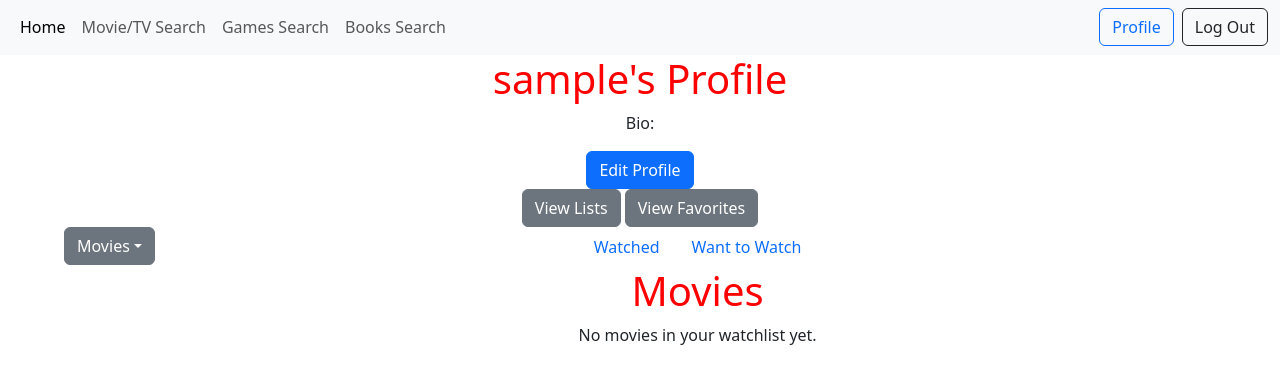
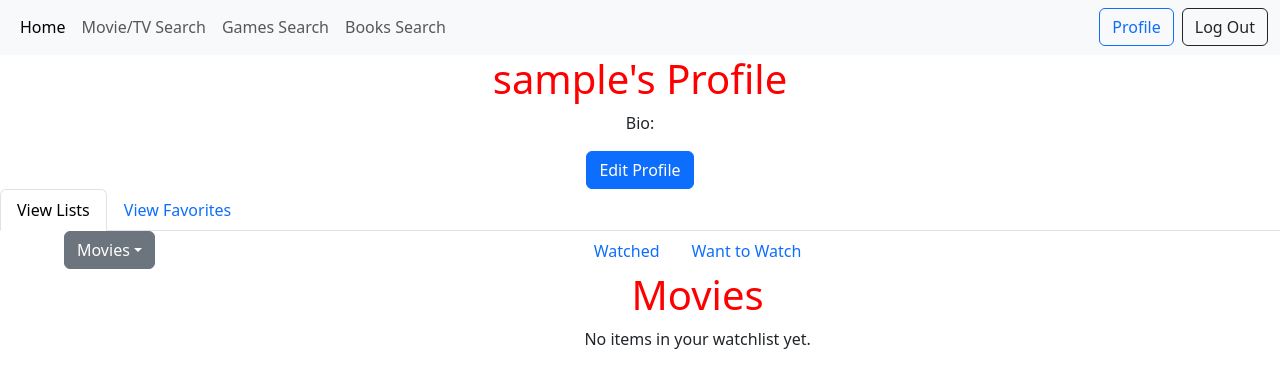
Before and after one commit to matereyes00/api_app, a Django app: page /profile/?lists=view_lists in a window 1280 px wide. Shown: the part 57-445 px from the top of the page. Run offline with Django 4.2, Linux system fonts and the light colour scheme; the visitor is signed in with stand-in values (Sample User, id 1); some libraries are stand-ins or nearby versions.

Commit message:
In accounts/, I added watchlist template files for the three categories: book, game, movie.
cleaned addRemoveButton and addRemoveModal

Renamed watchlist_futurepast to watchlist.

Added initial add_to_future_watchlist() functionality

```diff
--- /dev/null
+++ b/accounts/templates/profile/ProfileComponents/watchlist/watchlistRowMovie.html
@@ -0,0 +1,21 @@
+{% if watchlist %}
+    <div class="container">
+        <div class="row row-cols-1 row-cols-sm-2 row-cols-md-3 row-cols-lg-4 g-4">
+            {% for movie in watchlist|slice:"-4:" %}
+                <div class="col">
+                    <div class="card h-100" style="width: 18rem;">
+                        <img class="card-img-top"
+                        src="{{ movie.poster }}" alt="{{ movie.title }} Poster">
+                        <div class="card-body">
+                            <a href="{% url 'review_app:item_details' 'movies-tv' movie.title %}">
+                                <p class="card-text"><strong>{{ movie.title }}</strong> ({{ movie.year }})</p></a>
+                            <p class="card-text">Directed by: {{ movie.director }}</p>
+                        </div>
+                    </div>
+                </div>
+            {% endfor %}
+        </div>
+    </div>
+{% else %}
+    <p>No items in your watchlist yet.</p>
+{% endif %}
--- a/accounts/templates/profile/ProfileComponents/watchlist_futurepast.html
+++ /dev/null
@@ -1,185 +0,0 @@
-
-<div class='flex-right'>
-    {% if selected_display_watchlist_item == 'movie' %}
-        <form method="get" class="row1">
-            <input type="hidden" name="display_watchlist_item" value="movie">
-            <ul class="nav justify-content-center">
-                <li class="nav-item">
-                    <a class="nav-link active" aria-current="page" href="#">Watched</a>
-                </li>
-                <li class="nav-item">
-                    <a class="nav-link" href="#">Want to Watch</a>
-                </li>
-            </ul>
-        </form>
-
-        <div class="list-section movie-section row2">
-            <h1> Movies </h1>
-            {% if profile.watchlist_past.movies %}
-                <div class="container">
-                    <div class="row row-cols-1 row-cols-sm-2 row-cols-md-3 row-cols-lg-4 g-4">
-                        {% for movie in profile.watchlist_past.movies|slice:"-4:" %}
-                            <div class="col">
-                                <div class="card h-100" style="width: 18rem;">
-                                    <img class="card-img-top"
-                                    src="{{ movie.poster }}" alt="{{ movie.title }} Poster">
-                                    <div class="card-body">
-                                        <a href="{% url 'review_app:item_details' 'movies-tv' movie.title %}">
-                                            <p class="card-text"><strong>{{ movie.title }}</strong> ({{ movie.year }})</p></a>
-                                        <p class="card-text">Directed by: {{ movie.director }}</p>
-                                    </div>
-                                </div>
-                            </div>
-                        {% endfor %}
-                    </div>
-                </div>
-            {% else %}
-                <p>No movies in your watchlist yet.</p>
-            {% endif %}
-        </div>
-    {% elif  selected_display_watchlist_item == 'tvseries'%}
-        <form method="get" class="row1">
-            <input type="hidden" name="display_watchlist_item" value="tvseries">
-            <ul class="nav justify-content-center">
-                <li class="nav-item">
-                    <a class="nav-link active" aria-current="page" href="#">Watched</a>
-                </li>
-                <li class="nav-item">
-                    <a class="nav-link" href="#">Want to Watch</a>
-                </li>
-            </ul>
-        </form>
-        <div class="list-section tv-section">
-            <h1> TV </h1>
-            {% if profile.watchlist_past.tv %}
-                <div class="container">
-                    <div class="row row-cols-1 row-cols-sm-2 row-cols-md-3 row-cols-lg-4 g-4">
-                        {% for show in profile.watchlist_past.tv %}
-                            <div class="col">
-                                <div class="card h-100" style="width: 18rem;">
-                                    <img class="card-img-top" src="{{ show.poster }}" alt="{{ show.title }} Poster">
-                                    <div class="card-body">
-                                        <a href="{% url 'review_app:item_details' 'movies-tv' show.title %}">
-                                            <p class="card-text"><strong>{{ show.title }}</strong> ({{ show.year }})</p></a>
-                                        <p class="card-text">Directed by: {{ show.director }}</p>
-                                    </div>
-                                </div>
-                            </div>
-                        {% endfor %}
-                    </div>
-                </div>
-            {% else %}
-                <p>No shows in your watchlist yet.</p>
-            {% endif %}
-        </div>
-    {% elif  selected_display_watchlist_item == 'boardgame'%}
-        <form method="get" class="row1">
-            <input type="hidden" name="display_watchlist_item" value="boardgame">
-            <ul class="nav justify-content-center">
-                <li class="nav-item">
-                    <a class="nav-link active" aria-current="page" href="#">Played</a>
-                </li>
-                <li class="nav-item">
-                    <a class="nav-link" href="#">Want to Play</a>
-                </li>
-            </ul>
-        </form>
-        <div class="list-section boardgames-section">
-            <h1> Board Games </h1>
-            {% if profile.watchlist_past.games %}
-                {% comment %} <h1> {{ profile.watchlist_past.games}}</h1> {% endcomment %}
-                <div class="container">
-                    <div class="row row-cols-1 row-cols-sm-2 row-cols-md-3 row-cols-lg-4 g-4">
-                        {% for game in profile.watchlist_past.games|slice:"-4:" %}
-                            <div class="col">
-                                <div class="card h-100" style="width: 18rem;">
-                                    <img class="card-img-top"
-                                        src="{{ game.image }}"
-                                        alt="{{ game.name }} Poster">
-                                    <div class="card-body">
-                                        <a href="{% url 'review_app:item_details' 'games' game.gameID %}"><p class="card-text"><strong>{{ game.name }}</strong> ({{ game.yearpublished }})</p></a>
-                                    </div>
-                                </div>
-                            </div>
-                        {% endfor %}
-                    </div>
-                </div>
-            {% else %}
-                <p>No games in your watchlist yet.</p>
-            {% endif %}
-        </div>
-    {% elif selected_display_watchlist_item == 'videogame' %}
-        {% comment %} <form method="get"></form> {% endcomment %}
-        <form method="get" class="row1">
-            <input type="hidden" name="display_watchlist_item" value="videogame">
-            <ul class="nav justify-content-center">
-                <li class="nav-item">
-                    <a class="nav-link active" aria-current="page" href="#">Played</a>
-                </li>
-                <li class="nav-item">
-                    <a class="nav-link" href="#">Want to Play</a>
-                </li>
-            </ul>
-        </form>
-
-        <div class="list-section video-games-section">
-            <h1> Video Games </h1>
-            {% if profile.watchlist_past.video_games %}
-                <div class="container">
-                    <div class="row row-cols-1 row-cols-sm-2 row-cols-md-3 row-cols-lg-4 g-4">
-                        {% for vg in profile.watchlist_past.video_games|slice:"-4:" %}
-                            <div class="col">
-                                <div class="card h-100" style="width: 18rem;">
-                                    <img class="card-img-top"
-                                        src="{{ vg.image }}"
-                                        alt="{{ vg.name }} Poster">
-                                    <div class="card-body">
-                                        <a href="{% url 'review_app:item_details' 'games' vg.gameID %}"><p class="card-text"><strong>{{ vg.name }}</strong> ({{ vg.yearpublished }})</p></a>
-                                    </div>
-                                </div>
-                            </div>
-                        {% endfor %}
-                    </div>
-                </div>
-            {% else %}
-                <p>No video games in your watchlist yet.</p>
-            {% endif %}
-        </div>
-    {% elif selected_display_watchlist_item == 'book' %}
-        <form method="get" class="row1">
-            <input type="hidden" name="display_watchlist_item" value="book">
-            <ul class="nav justify-content-center">
-                <li class="nav-item">
-                    <a class="nav-link active" aria-current="page" href="#">Read</a>
-                </li>
-                <li class="nav-item">
-                    <a class="nav-link" href="#">Want to Read</a>
-                </li>
-            </ul>
-        </form>
-        <div class="list-section book-section">
-            <h1> Books </h1>
-            {% if profile.watchlist_past.books %}
-                <div class="container">
-                    <div class="row row-cols-1 row-cols-sm-2 row-cols-md-3 row-cols-lg-4 g-4">
-                        {% for book in profile.watchlist_past.books|slice:"-4:" %}
-                            <div class="col">
-                                <div class="card h-100" style="width: 18rem;">
-                                    <img class="card-img-top"
-                                        src="{{ book.cover_url }}"
-                                        alt="{{ book.title }} Cover">
-                                    <div class="card-body">
-                                        <a href="{% url 'review_app:item_details' 'books' book.olid %}"><p class="card-text"><strong>{{ book.title }}</strong></p></a>
-                                        <p class="card-text">Authored by: {{ book.author }}</p>
-                                    </div>
-                                </div>
-                            </div>
-                        {% endfor %}
-                    </div>
-                </div>
-            {% else %}
-                <p>No books in your watchlist yet.</p>
-            {% endif %}
-        </div>
-    {% endif %}
-</div>
--- /dev/null
+++ b/accounts/templates/profile/ProfileComponents/watchlists.html
@@ -0,0 +1,86 @@
+
+    {% if selected_display_watchlist_item == 'movie' %}
+        <form method="get" class="row1">
+            <input type="hidden" name="display_watchlist_item" value="movie">
+            <ul class="nav justify-content-center">
+                <li class="nav-item">
+                    <a class="nav-link active" aria-current="page" href="#">Watched</a>
+                </li>
+                <li class="nav-item">
+                    <a class="nav-link" href="#">Want to Watch</a>
+                </li>
+            </ul>
+        </form>
+
+        <div class="list-section movie-section row2">
+            <h1> Movies </h1>
+            {% include 'Profile/ProfileComponents/watchlist/watchlistRowMovie.html' with watchlist=profile.watchlist_past.movies%}
+        </div>
+    {% elif  selected_display_watchlist_item == 'tvseries'%}
+        <form method="get" class="row1">
+            <input type="hidden" name="display_watchlist_item" value="tvseries">
+            <ul class="nav justify-content-center">
+                <li class="nav-item">
+                    <a class="nav-link active" aria-current="page" href="#">Watched</a>
+                </li>
+                <li class="nav-item">
+                    <a class="nav-link" href="#">Want to Watch</a>
+                </li>
+            </ul>
+        </form>
+        <div class="list-section tv-section">
+            <h1> TV </h1>
+            {% include 'Profile/ProfileComponents/watchlist/watchlistRowMovie.html' with watchlist=profile.watchlist_past.tv%}
+
+        </div>
+    {% elif  selected_display_watchlist_item == 'boardgame'%}
+        <form method="get" class="row1">
+            <input type="hidden" name="display_watchlist_item" value="boardgame">
+            <ul class="nav justify-content-center">
+                <li class="nav-item">
+                    <a class="nav-link active" aria-current="page" href="#">Played</a>
+                </li>
+                <li class="nav-item">
+                    <a class="nav-link" href="#">Want to Play</a>
+                </li>
+            </ul>
+        </form>
+        <div class="list-section boardgames-section">
+            <h1> Board Games </h1>
+            {% include 'Profile/ProfileComponents/watchlist/watchlistRowGame.html' with watchlist_games=profile.watchlist_past.games%}
+        </div>
+    {% elif selected_display_watchlist_item == 'videogame' %}
+        <form method="get" class="row1">
+            <input type="hidden" name="display_watchlist_item" value="videogame">
+            <ul class="nav justify-content-center">
+                <li class="nav-item">
+                    <a class="nav-link active" aria-current="page" href="#">Played</a>
+                </li>
+                <li class="nav-item">
+                    <a class="nav-link" href="#">Want to Play</a>
+                </li>
+            </ul>
+        </form>
+        <div class="list-section video-games-section">
+            <h1> Video Games </h1>
+            {% include 'Profile/ProfileComponents/watchlist/watchlistRowGame.html' with watchlist_games=profile.watchlist_past.video_games%}
+        </div>
+
+        {% elif selected_display_watchlist_item == 'book' %}
+            <form method="get" class="row1">
+                <input type="hidden" name="display_watchlist_item" value="book">
+                <ul class="nav justify-content-center">
+                    <li class="nav-item">
+                        <a class="nav-link active" aria-current="page" href="#">Read</a>
+                    </li>
+                    <li class="nav-item">
+                        <a class="nav-link" href="#">Want to Read</a>
+                    </li>
+                </ul>
+            </form>
+            <div class="list-section book-section">
+                <h1> Books </h1>
+                {% include 'Profile/ProfileComponents/watchlist/watchListRowBooks.html' with watchlist_books=profile.watchlist_past.books%}
+            </div>
+    {% endif %}
+</div>
--- a/accounts/templates/profile/profile.html
+++ b/accounts/templates/profile/profile.html
@@ -10,18 +10,28 @@
     <a href="{% url 'accounts:edit_profile' %}"><button type="button" class="btn btn-primary">Edit Profile</button></a>
 </div>
 
-<div class="section btn-group2">
-    <form method="get">
-        <a href="#"><button type="submit" name="lists" value="view_lists" class="btn btn-secondary">View Lists</button></a>
-        <a href="#"><button type="submit" name="lists" value="view_favorites" class="btn btn-secondary">View Favorites</button></a>
-    </form>
-</div>
+<ul class="nav nav-tabs">
+    <li class="nav-item">
+        <a class="nav-link {% if selected_content == 'view_lists' %}active{% endif %}"
+            href="?lists=view_lists">
+            View Lists
+        </a>
+    </li>
+    <li class="nav-item">
+        <a class="nav-link {% if selected_content == 'view_favorites' %}active{% endif %}"
+            href="?lists=view_favorites">
+            View Favorites
+        </a>
+    </li>
+</ul>
+
 
 <div class="section watchlist-items">
     {% include 'Profile/ProfileComponents/categoryDropDown.html' %}
     {% if selected_content == "view_lists" %}
-        {% include 'Profile/ProfileComponents/watchlist_futurepast.html' %}
-
+        <div class='flex-right'>
+            {% include 'Profile/ProfileComponents/watchlists.html' %}
+        </div>
     {% elif selected_content == "view_favorites" %}
         <p>Add faves here</p>
     {% endif %}
--- a/accounts/views.py
+++ b/accounts/views.py
@@ -207,10 +207,12 @@ def add_to_consumed_media(request, category, item_id):
 def add_to_future_watchlist(request, category, item_id):
     profile = request.user.profile
     future_watchlist = FutureWatchlist.objects.filter(user=request.user)
-
-    future_watchlist.item_id = item_id
-    future_watchlist.category = category
-    future_watchlist.save()
+    if request.method == "POST":
+        future_watchlist.item_id = item_id
+        future_watchlist.category = category
+        future_watchlist.save()
+        return redirect(request.META.get('HTTP_REFERER', '/'))
+    return redirect(request.META.get('HTTP_REFERER', '/'))
 
 @login_required
 def add_movietvto_favorites(request, category, item_id):
```
Also changed, not shown: accounts/templates/profile/ProfileComponents/watchlist/watchListRowBooks.html (added, +21 -0 lines), accounts/templates/profile/ProfileComponents/watchlist/watchListRowGame.html (added, +20 -0 lines), review_app/templates/common/addRemoveButtonsPast.html (+2 -5 lines), review_app/templates/common/addRemoveModal.html (indentation only).
